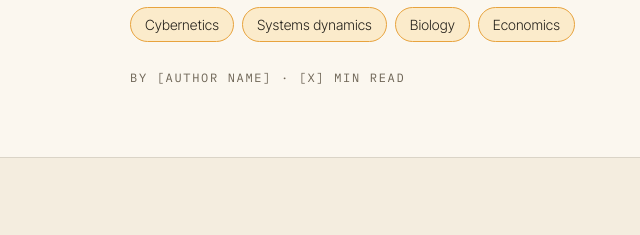
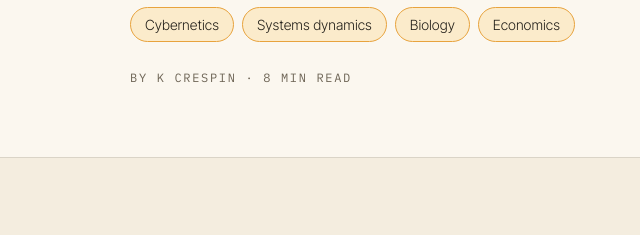
Before and after one commit to kyccrespi-sys/Interstice-lab, an Astro site: page /frameworks/viable-doughnut in a window 1280 px wide. Shown: the part 553-788 px from the top of the page, 0-640 px from the left. Built offline with nearby package versions, Linux system fonts and the light colour scheme; Astro itself is replaced by a stand-in of ours.

Commit message:
Set author and editor to K Crespin
Co-Authored-By: Claude Opus 5.5 <noreply@anthropic.com>
Claude-Session: https://claude.ai/code/session_01QgSHdbaXSkKKobYE8ZH2di

```diff
--- a/src/content.config.ts
+++ b/src/content.config.ts
@@ -17,7 +17,7 @@ const frameworks = defineCollection({
     category: z.string(),               // "Systems & Economics"
     fields: z.array(z.string()),
     appliesTo: z.array(z.object({ name: z.string(), how: z.string() })),
-    author: z.string().default('[AUTHOR NAME]'),
+    author: z.string().default('K Crespin'),
     readingTime: z.string().optional(),
     status: z.enum(['published', 'forthcoming']).default('published'),
     featured: z.boolean().default(false),
--- a/src/content/frameworks/climate-rated-performance.md
+++ b/src/content/frameworks/climate-rated-performance.md
@@ -9,7 +9,7 @@ summary: "Camping gear tells you the temperatures it's built for. This framework
 dek: "Sleeping bags carry a temperature rating. Your run, hike or ride can too: one rating for the weather, and the fuel, warm-up, effort and kit to match."
 category: "Outdoor & Apparel"
 fields: ["Physiology", "Sports nutrition", "Textiles", "Climate"]
-author: "[AUTHOR NAME]"
+author: "K Crespin"
 readingTime: "3"
 figure: "climate-rated"
 
--- a/src/content/frameworks/viable-doughnut.md
+++ b/src/content/frameworks/viable-doughnut.md
@@ -9,8 +9,8 @@ summary: "Stafford Beer's cybernetics, Donella Meadows' feedback loops and Capra
 dek: "Four books, written over forty-four years, describe one idea from four directions: a living system stays free and alive only by regulating itself between limits. Read together, they show how to design an economy that does it on purpose."
 category: "Systems & Economics"
 fields: ["Cybernetics", "Systems dynamics", "Biology", "Economics"]
-author: "[AUTHOR NAME]"
-readingTime: "[X]"
+author: "K Crespin"
+readingTime: "8"
 featured: true
 figure: "viable-doughnut"
 
--- a/src/data/site.ts
+++ b/src/data/site.ts
@@ -9,7 +9,7 @@ export const site = {
     'Interstice Lab reads across biotechnology, ecology, economics and finance, and synthesizes what it finds into frameworks industries can build on.',
 
   // Your name, shown under the editorial statement.
-  editor: '[YOUR NAME]',
+  editor: 'K Crespin',
 
   // The current season and volume, shown on the homepage.
   volume: 'Volume 01 · Roots & Reconnections',
```
